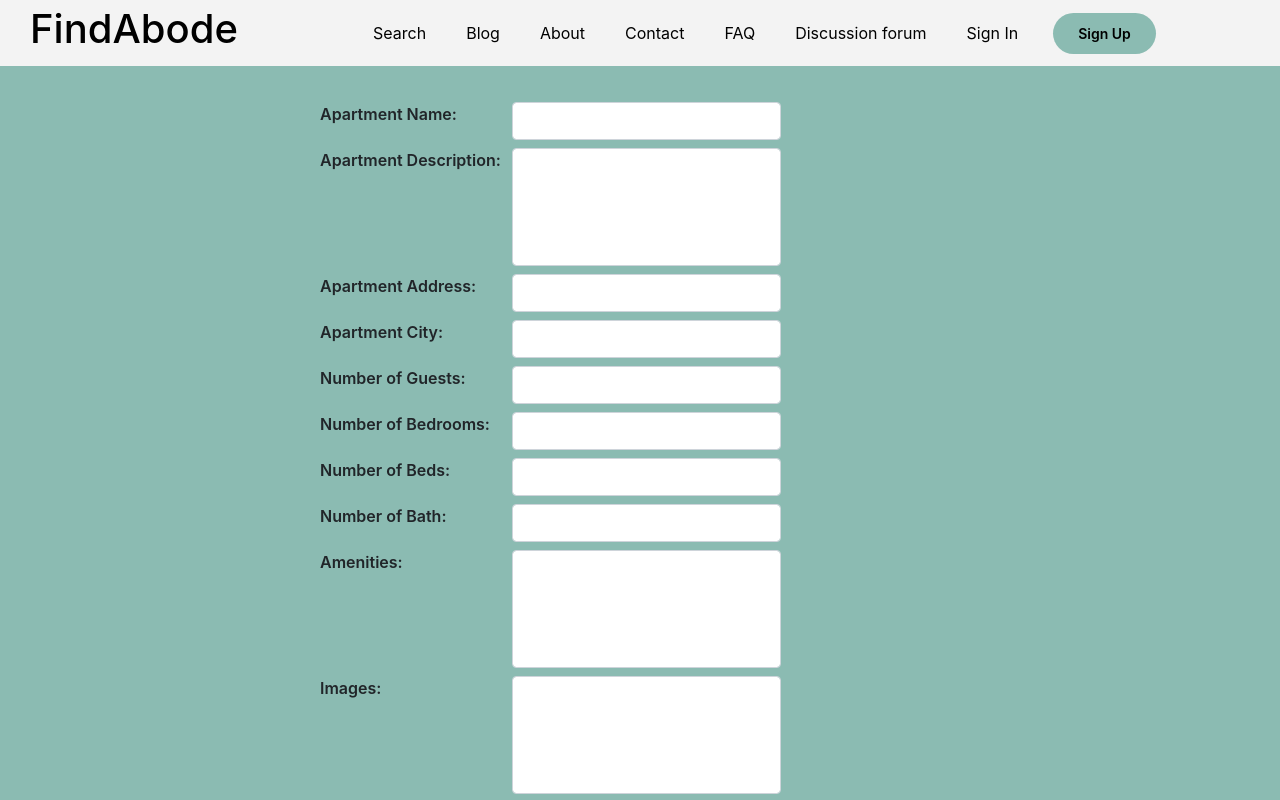
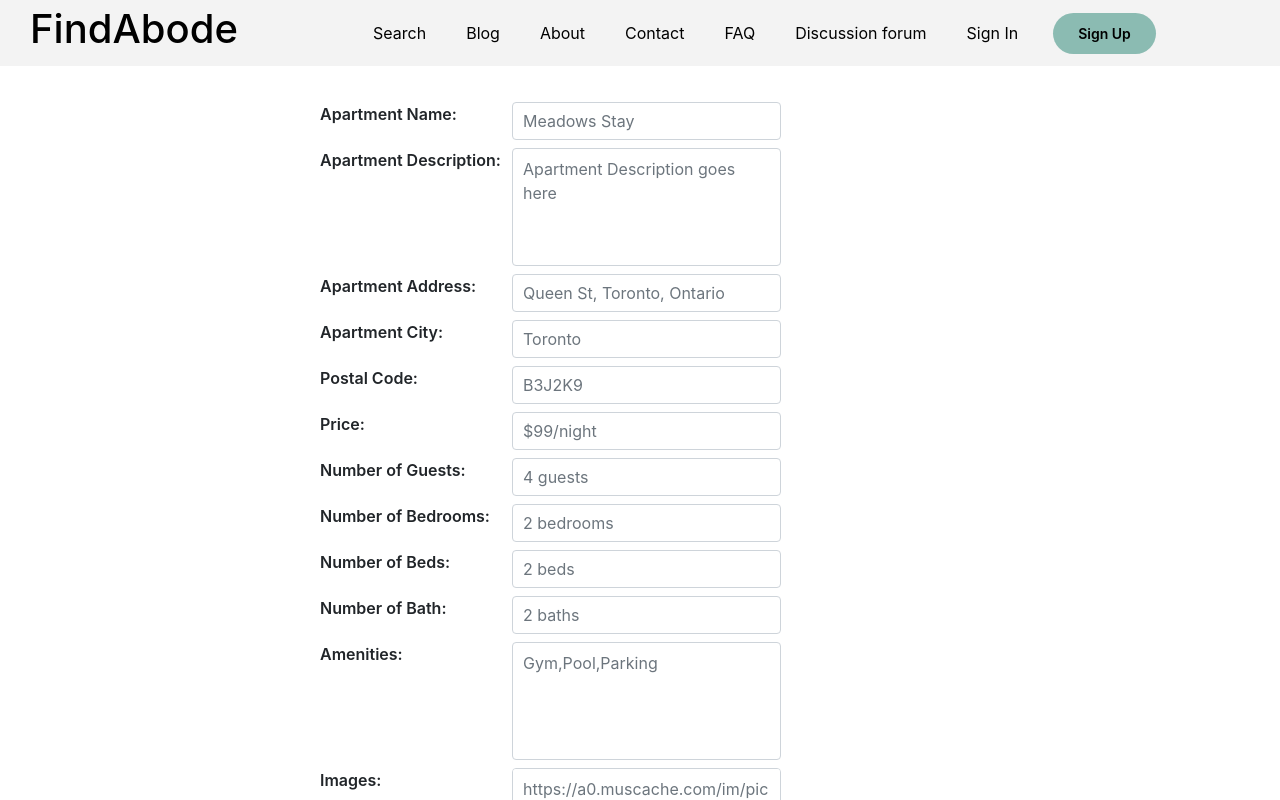
Before and after one commit to uanthwal/Group16_FindAbode, a React (Create React App) app: page /add-apartment in a window 1280 px wide. Shown: the top 800 px of the page. Built offline with nearby package versions, Linux system fonts and the light colour scheme.

Commit message:
Add apartment APIs

```diff
--- a/src/App.Urls.js
+++ b/src/App.Urls.js
@@ -20,6 +20,7 @@ export var APP_URL_CONFIG = {
   CONTACT_US: "/contact/",
   JOB_DEPARTMENTS: "/job/departments",
   JOB_LIST: "/jobdetails/job",
+  ADD_APARTMENT:"/apartments/add-apartment"
 };
 
 export function getConfigs() {
--- a/src/components/admin_panel_components/EditApartment.jsx
+++ b/src/components/admin_panel_components/EditApartment.jsx
@@ -32,6 +32,7 @@ class EditApartmentComponent extends Component {
         APP_URL_CONFIG.BASE_URL + APP_URL_CONFIG.GET_APARTMENT_DETAILS_BY_ID,
         {
           apartment_id: this.state.apartmentId,
+          reqFrom: "EDIT_APARTMENT",
         }
       )
       .then((res) => {
@@ -49,6 +50,7 @@ class EditApartmentComponent extends Component {
           description: "",
           address: "",
           city: "",
+          postal_code: "",
           number_of_guests: "",
           number_of_bedroom: "",
           number_of_baths: "",
@@ -70,9 +72,16 @@ class EditApartmentComponent extends Component {
         payloadData[keys[i]] = this.state.updatedData[keys[i]].value.split(",");
       }
     }
-    payloadData["_id"] = this.state.apartmentDetails["_id"];
+    let url = "";
+    if (this.props.location.pathname === "/add-apartment") {
+      url = APP_URL_CONFIG.BASE_URL + APP_URL_CONFIG.ADD_APARTMENT;
+    } else {
+      payloadData["_id"] = this.state.apartmentDetails["_id"];
+      url = APP_URL_CONFIG.BASE_URL + APP_URL_CONFIG.UPDATE_APARTMENT_DETAILS;
+    }
+
     await axios
-      .post(APP_URL_CONFIG.BASE_URL + APP_URL_CONFIG.UPDATE_APARTMENT_DETAILS, {
+      .post(url, {
         apartment_info: payloadData,
       })
       .then((res) => {
@@ -89,6 +98,7 @@ class EditApartmentComponent extends Component {
               <span className="first-blck">Apartment Name:</span>
               <span className="second-blck">
                 <input
+                  placeholder="Meadows Stay"
                   type="text"
                   className="form-control"
                   ref={(name) => (this.state.updatedData.name = name)}
@@ -102,6 +112,7 @@ class EditApartmentComponent extends Component {
               <span className="first-blck">Apartment Description:</span>
               <span className="second-blck">
                 <textarea
+                  placeholder="Apartment Description goes here"
                   className="form-control"
                   ref={(description) =>
                     (this.state.updatedData.description = description)
@@ -116,6 +127,7 @@ class EditApartmentComponent extends Component {
               <span className="first-blck">Apartment Address:</span>
               <span className="second-blck">
                 <input
+                  placeholder="Queen St, Toronto, Ontario"
                   type="text"
                   className="form-control"
                   ref={(address) => (this.state.updatedData.address = address)}
@@ -129,6 +141,7 @@ class EditApartmentComponent extends Component {
               <span className="first-blck">Apartment City:</span>
               <span className="second-blck">
                 <input
+                  placeholder="Toronto"
                   type="text"
                   className="form-control"
                   ref={(city) => (this.state.updatedData.city = city)}
@@ -139,9 +152,40 @@ class EditApartmentComponent extends Component {
               </span>
             </div>
             <div className="info-block">
+              <span className="first-blck">Postal Code:</span>
+              <span className="second-blck">
+                <input
+                  placeholder="B3J2K9"
+                  type="text"
+                  className="form-control"
+                  ref={(postal_code) =>
+                    (this.state.updatedData.postal_code = postal_code)
+                  }
+                  name="postal_code"
+                  defaultValue={this.state.apartmentDetails.postal_code}
+                  required
+                />
+              </span>
+            </div>
+            <div className="info-block">
+              <span className="first-blck">Price:</span>
+              <span className="second-blck">
+                <input
+                  type="text"
+                  placeholder="$99/night"
+                  className="form-control"
+                  ref={(price) => (this.state.updatedData.price = price)}
+                  name="price"
+                  defaultValue={this.state.apartmentDetails.price}
+                  required
+                />
+              </span>
+            </div>
+            <div className="info-block">
               <span className="first-blck">Number of Guests:</span>
               <span className="second-blck">
                 <input
+                  placeholder="4 guests"
                   type="text"
                   className="form-control"
                   ref={(number_of_guests) =>
@@ -157,6 +201,7 @@ class EditApartmentComponent extends Component {
               <span className="first-blck">Number of Bedrooms:</span>
               <span className="second-blck">
                 <input
+                  placeholder="2 bedrooms"
                   type="text"
                   className="form-control"
                   ref={(number_of_bedroom) =>
@@ -172,6 +217,7 @@ class EditApartmentComponent extends Component {
               <span className="first-blck">Number of Beds:</span>
               <span className="second-blck">
                 <input
+                  placeholder="2 beds"
                   type="text"
                   className="form-control"
                   ref={(number_of_beds) =>
@@ -188,6 +234,7 @@ class EditApartmentComponent extends Component {
               <span className="first-blck">Number of Bath:</span>
               <span className="second-blck">
                 <input
+                  placeholder="2 baths"
                   type="text"
                   className="form-control"
                   ref={(number_of_baths) =>
@@ -203,6 +250,7 @@ class EditApartmentComponent extends Component {
               <span className="first-blck">Amenities:</span>
               <span className="second-blck">
                 <textarea
+                  placeholder="Gym,Pool,Parking"
                   className="form-control"
                   ref={(amenities) =>
                     (this.state.updatedData.amenities = amenities)
@@ -217,6 +265,7 @@ class EditApartmentComponent extends Component {
               <span className="first-blck">Images:</span>
               <span className="second-blck">
                 <textarea
+                  placeholder="https://a0.muscache.com/im/pictures/129d7010-887e-4efd-acf1-bd266d44ead2.jpg?im_w=720,https://a0.muscache.com/im/pictures/30da39ab-67f1-407f-aedb-a84f7bf26809.jpg?im_w=720"
                   className="form-control"
                   ref={(images) => (this.state.updatedData.images = images)}
                   name="images"
--- a/src/components/property_components/ApartmentDetail.jsx
+++ b/src/components/property_components/ApartmentDetail.jsx
@@ -67,6 +67,7 @@ class ApartmentDetail extends Component {
         APP_URL_CONFIG.BASE_URL + APP_URL_CONFIG.GET_APARTMENT_DETAILS_BY_ID,
         {
           apartment_id: this.state.apartmentId,
+          reqFrom: "APARTMENT_DETAIL"
         }
       )
       .then((res) => {
--- a/src/components/property_components/SearchApartment.jsx
+++ b/src/components/property_components/SearchApartment.jsx
@@ -55,7 +55,7 @@ class SearchApartmentComponent extends Component {
           <div className="search-results-section">
             <span className="search-r-txt-header">
               <i className="fa fa-line-chart fa-icon" aria-hidden="true" />
-              Featured Places
+              Most Explored Places
             </span>
             <div className="searched-place-holder">
               <div className="grid-row ">
--- a/src/css/careers/apply.css
+++ b/src/css/careers/apply.css
@@ -1,6 +1,5 @@
 body {
   height: 100%;
-  background-color: #8bbbb2;
 }
 
 .applyPage {
```
Also changed, not shown: 2 other files (tests, documents, lock files or other folders).
